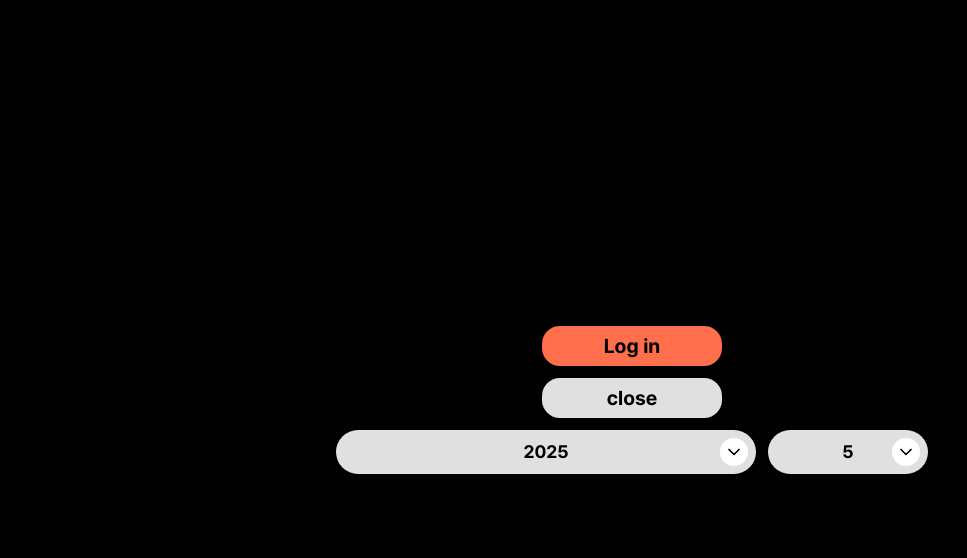
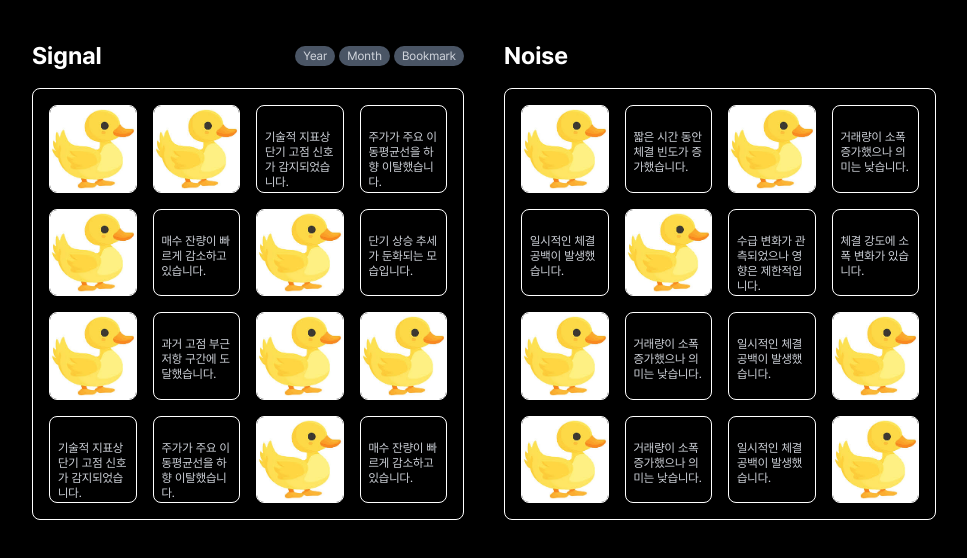
Before and after one commit to UMC-SINO/SINO-Front, a React (Vite) app: page /example in a window 1280 px wide. Shown: the top 558 px of the page, without its empty margins (8-975 px from the left). Built offline with nearby package versions, Linux system fonts and the light colour scheme.

Commit message:
[#4] style : 뉴스 리스트 margin값 추가 및 배지 색상 변경

```diff
--- a/src/components/common/NSList/NSCardList.tsx
+++ b/src/components/common/NSList/NSCardList.tsx
@@ -43,7 +43,7 @@ export const NSCardList = ({ cards, title, badges = [] }: NSCardListProps) => {
                 onClick={() => handleBadgeClick(badge)}
                 className={`px-2 py-0.5 text-xs rounded-full ${
                   activeFilter === badge.label
-                    ? 'bg-blue-600 text-white'
+                    ? 'bg-[#FF6F4B] text-white'
                     : 'bg-gray-600 text-gray-300'
                 }`}
               >
@@ -54,7 +54,7 @@ export const NSCardList = ({ cards, title, badges = [] }: NSCardListProps) => {
         )}
       </div>
 
-      <div className='grid grid-cols-4 grid-rows-4 w-[424px] h-[424px] box-border border rounded-lg border-white p-2 gap-2'>
+      <div className='grid grid-cols-4 grid-rows-4 w-[432px] h-[432px] box-border border rounded-lg border-white p-4 gap-4'>
         {filteredCards.slice(0, 16).map((card, idx) => (
           <NSCard
             key={idx}
--- a/src/pages/ExamplePage.tsx
+++ b/src/pages/ExamplePage.tsx
@@ -1,21 +1,16 @@
-import Button from '@/components/common/Button';
-import Dropdown from '@/components/common/Dropdown';
-
-const yearItems = ['2021', '2022', '2023', '2024', '2025'];
-const monthItems = ['1', '2', '3', '4', '5', '6', '7', '8', '9', '10', '11', '12'];
+import { NSCardList } from '@/components/common/NSList/NSCardList';
+import { NOISE_CARDS, SIGNAL_CARDS } from '@/constants/nscard';
 
 const ExamplePage = () => {
+  const signalBadges = [{ label: 'Year' }, { label: 'Month' }, { label: 'Bookmark' }];
+
   return (
-    <div className='min-h-dvh flex flex-col gap-3 items-center justify-center bg-black'>
-      <Button type='button'>Log in</Button>
-      <Button type='button' disabled={true}>
-        close
-      </Button>
-      <div className='flex items-center gap-3'>
-        <Dropdown items={yearItems} className='w-105' />
-        <Dropdown items={monthItems} />
+    <main className='flex justify-center bg-black min-h-screen p-10'>
+      <div className='flex gap-10'>
+        <NSCardList cards={SIGNAL_CARDS} title='Signal' badges={signalBadges} />
+        <NSCardList cards={NOISE_CARDS} title='Noise' />
       </div>
-    </div>
+    </main>
   );
 };
 
```
